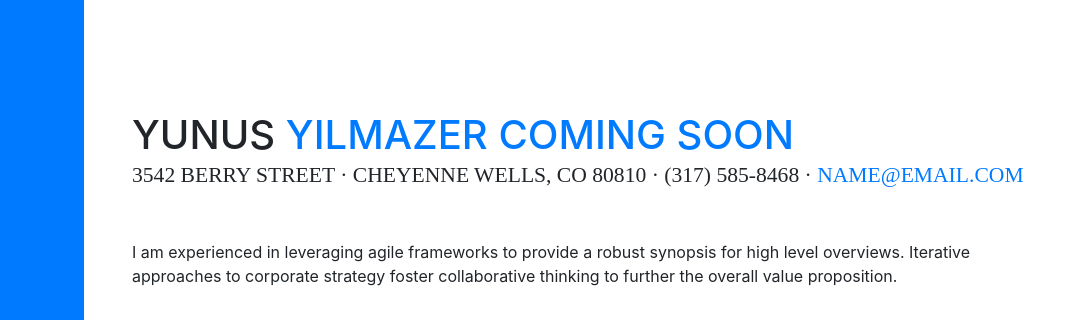
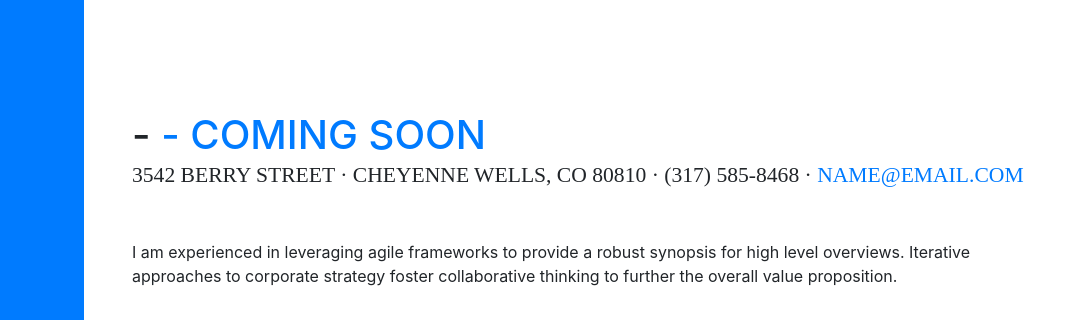
Before and after one commit to yunusyilmazer/yunusyilmazer.github.io, a website with bundled scripts: page index.html in a window 1280 px wide. Shown: the part 148-468 px from the top of the page, 188-1280 px from the left. Built offline with nearby package versions, Linux system fonts and the light colour scheme; files whose address does not match are found by name; a web font is replaced by a local one.

Commit message:
Update index.html

```diff
--- a/index.html
+++ b/index.html
@@ -65,8 +65,8 @@
 
       <section class="resume-section p-3 p-lg-5 d-flex d-column" id="about">
         <div class="my-auto">
-          <h1 class="mb-0">YUNUS
-            <span class="text-primary">YILMAZER   coming soon</span>
+          <h1 class="mb-0">-
+            <span class="text-primary">-  coming soon</span>
           </h1>
           <div class="subheading mb-5">3542 Berry Street · Cheyenne Wells, CO 80810 · (317) 585-8468 ·
             <a href="mailto:name@email.com">name@email.com</a>
```
